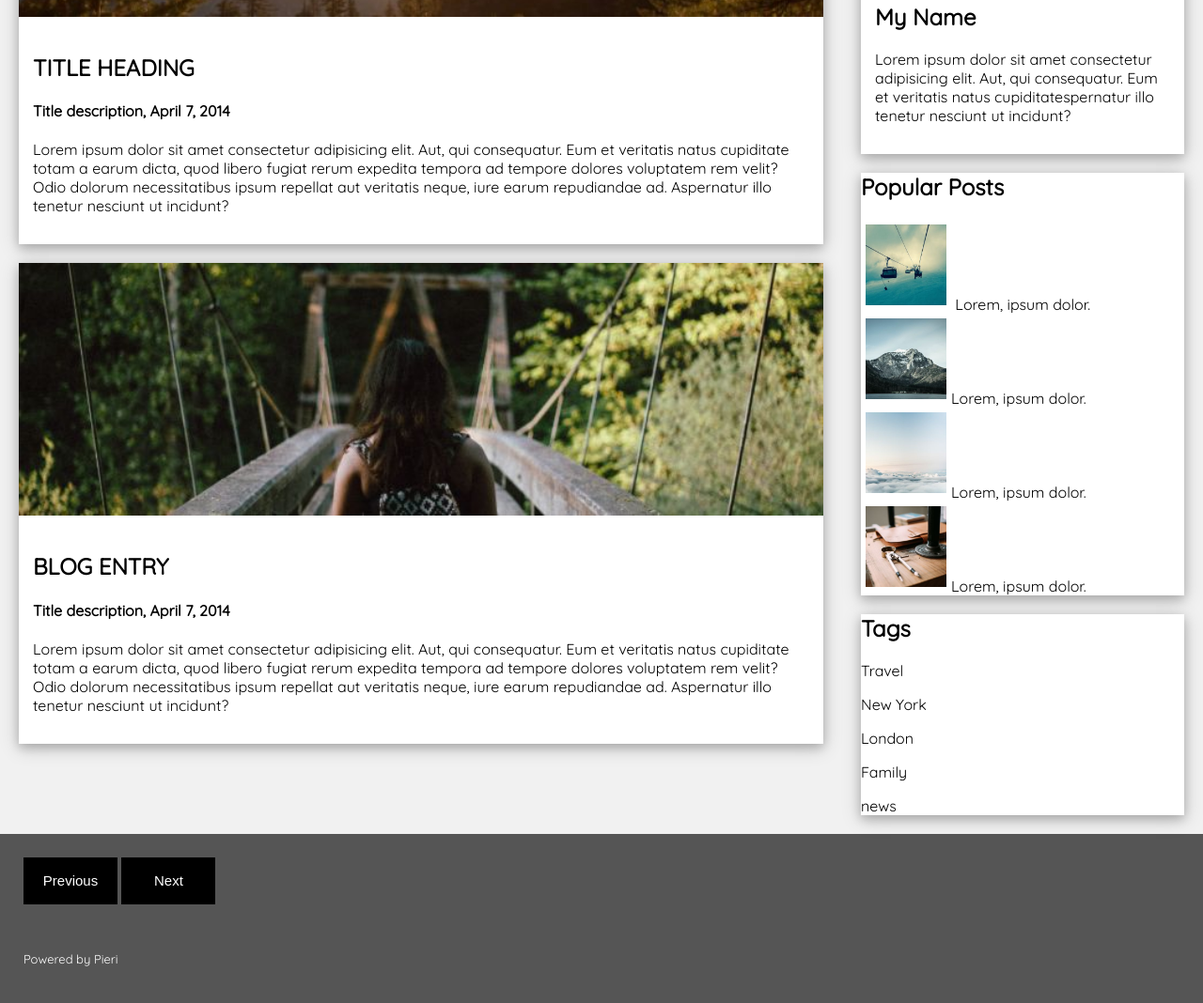
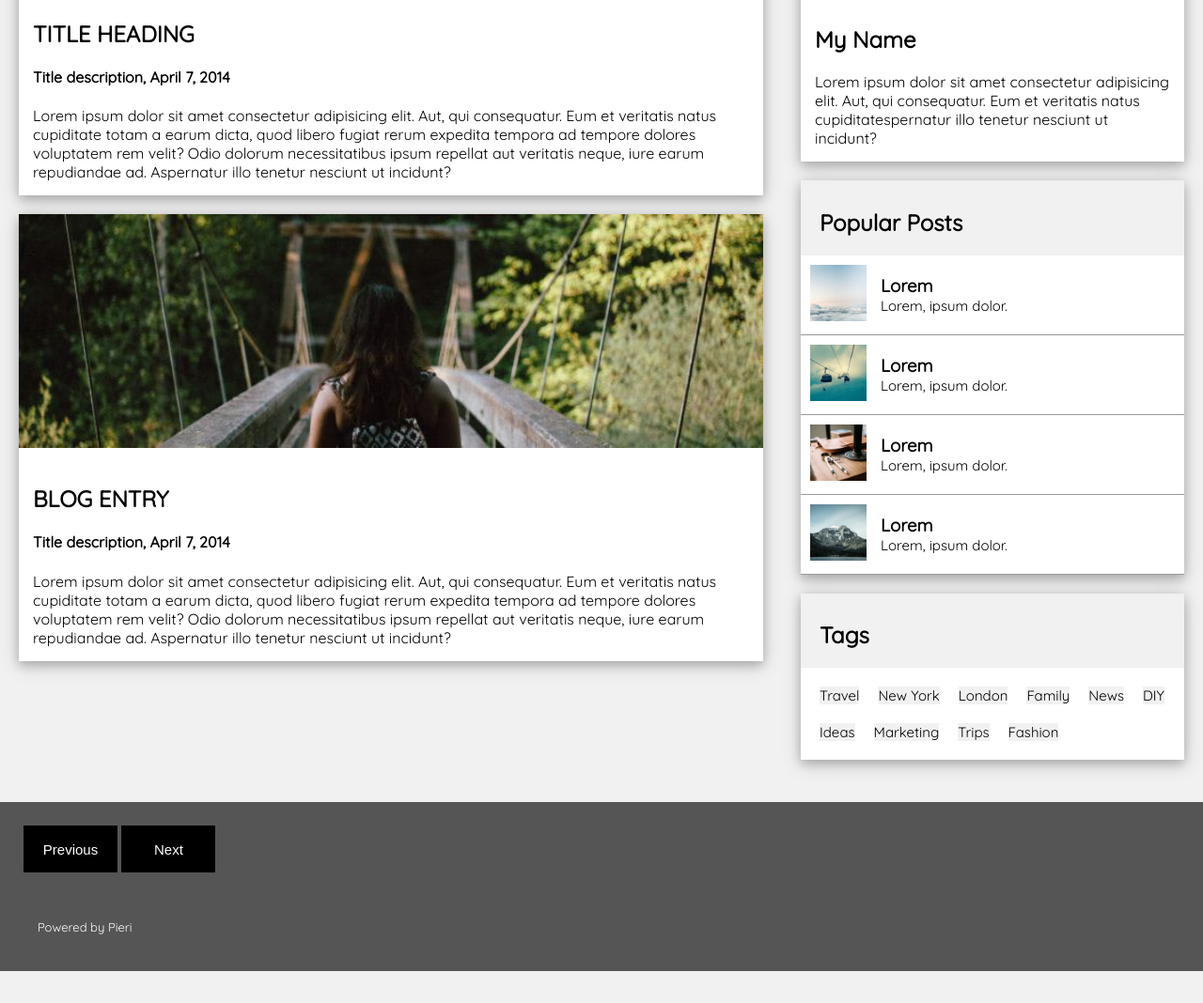
Before and after one commit to pierifrancia/clase-14, a plain HTML site: page index.html in a window 1280 px wide. Shown: the part 390-1458 px from the top of the page at 94% size. After the commit the page ends 1424 px from the top, so only its background shows below. Drawn offline with Linux system fonts and the light colour scheme.

Commit message:
corregi posts, tags y ffooter

```diff
--- a/index.html
+++ b/index.html
@@ -58,23 +58,55 @@
                 </div>
             </div>
 
-            <div class="posts-card">
+            <article clas="posts-card">
                 <h2>Popular Posts</h2>
-                <div><img src="img/gondol.jpg"> Lorem, ipsum dolor.</div>
-                <div><img src="img/rock.jpg">Lorem, ipsum dolor.</div>
-                <div><img src="img/skies.jpg">Lorem, ipsum dolor.</div>
-                <div><img src="img/workshop.jpg">Lorem, ipsum dolor.</div>
+                <div class="post">
+                    <div class="img"><img src="img/skies.jpg"></div>
+                    <div class="text">
+                        <h3>Lorem</h3>
+                        <p>Lorem, ipsum dolor.</p>
                     </div>
+                </div>
+                <div class="post">
+                    <div class="img"><img src="img/gondol.jpg"></div>
+                    <div class="text">
+                        <h3>Lorem</h3>
+                        <p>Lorem, ipsum dolor.</p>
+                    </div>
+                </div>
+                <div class="post">
+                    <div class="img"><img src="img/workshop.jpg"></div>
+                    <div class="text">
+                        <h3>Lorem</h3>
+                        <p>Lorem, ipsum dolor.</p>
+                    </div>
+                </div>
+                <div class="post">
+                    <div class="img"><img src="img/rock.jpg"></div>
+                    <div class="text">
+                        <h3>Lorem</h3>
+                        <p>Lorem, ipsum dolor.</p>
+                    </div>
+                </div>
+            </article>
 
+
+            <article>
+                <h2>Tags</h2>
                 <div class="tags">
-                <h2>Tags</h2>
                     <p>Travel</p>
                     <p>New York</p>
                     <p>London</p>
                     <p>Family</p>
-                <p>news</p>
+                    <p>News</p>
+                    <p>DIY</p>
+                    <p>Ideas</p>
+                    <p>Marketing</p>
+                    <p>Trips</p>
+                    <p>Fashion</p>
 
                 </div>
+            </article>
 
         </aside>
 
@@ -82,14 +114,13 @@
     </main>
 
     <footer>
-
         <button>Previous</button>
         <button>Next</button>
 
         <p>Powered by Pieri</p>
-
     </footer>
 
+
+
 </body>
-
 </html>
--- a/style.css
+++ b/style.css
@@ -23,35 +23,79 @@ img {
     width: 100%;
 }
 
-.card, .posts-card, .tags {
+.card, .posts-card {
     margin: 20px;
     background-color:white;
     box-shadow: 0 4px 10px 0 rgba(0,0,0,0.2), 0 4px 20px 0 rgba(0,0,0,0.19);
 }
 
-.text-card {
+.text-card, .posts-card {
     padding: 15px;
 }
 
+.text-card p {
+    margin: 0px;
+}
+
 section {
-    width: 70%;
+    width: 65%;
 }
 
 aside {
-    width: 30%;
+    width: 35%;
 }
 
-.posts-card img {
-    width: 25%;
-    padding: 5px;
+.post, .tags {
+    display: flex;
+    justify-content: flex-start;
+    align-items: center;
+    margin-top: 0px;
+    margin-bottom: 0px;
+    background-color:white;
+    padding:10px;
+}
+
+.post {
+    border-bottom: 1px #999999 solid ;
+}
+.img  {
+    width: 60px;
+}
+
+article {
+    margin: 20px;
+    box-shadow: 0 4px 10px 0 rgba(0,0,0,0.2), 0 4px 20px 0 rgba(0,0,0,0.19);
+    padding-top: 10px;
+}
+
+article h3 {
+    margin-left: 20px;
+}
+
+article h2 {
+    margin-left: 20px;
+}
+
+article p {
+    font-size: 15px;
+}
+
+.tags {
+    display: flex;
+    flex-wrap: wrap;
 }
 
 .tags p {
-    display: flex;
+    margin: 10px;
+    background-color: #f1f1f1;
 }
 
+.text h3, p {
+    margin: 0;
+    margin-left: 15px;
+}
 
-@media (max-width: 600px) {
+@media (max-width: 800px) {
 main {
     display: flex;
     flex-direction: column;
@@ -68,6 +112,7 @@ footer {
     background-color: #555555;
     height: 130px;
     padding: 25px;
+    margin-top: 25px;
 }
 
 button {
```
Lines whose indentation alone changed are shown as unchanged.
